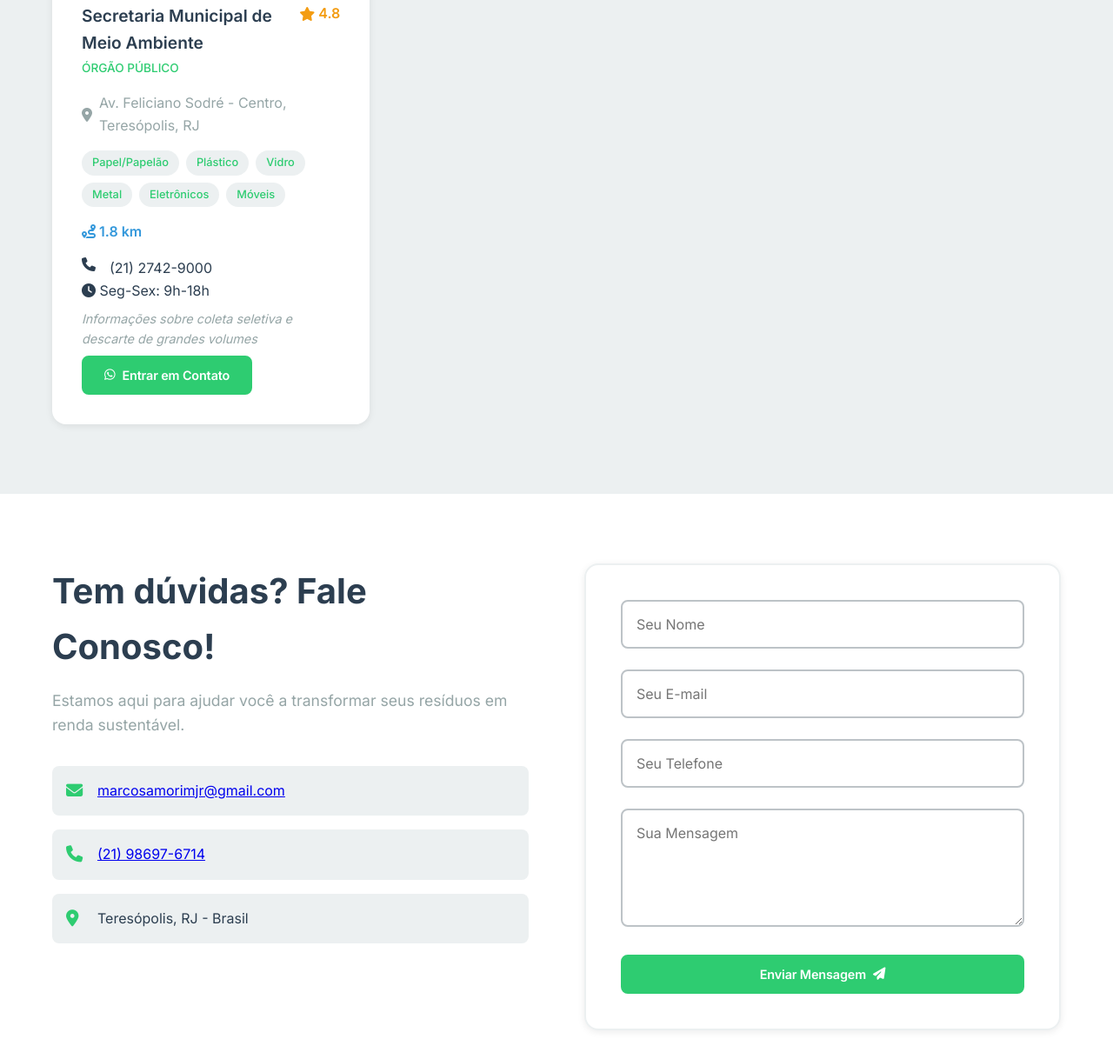
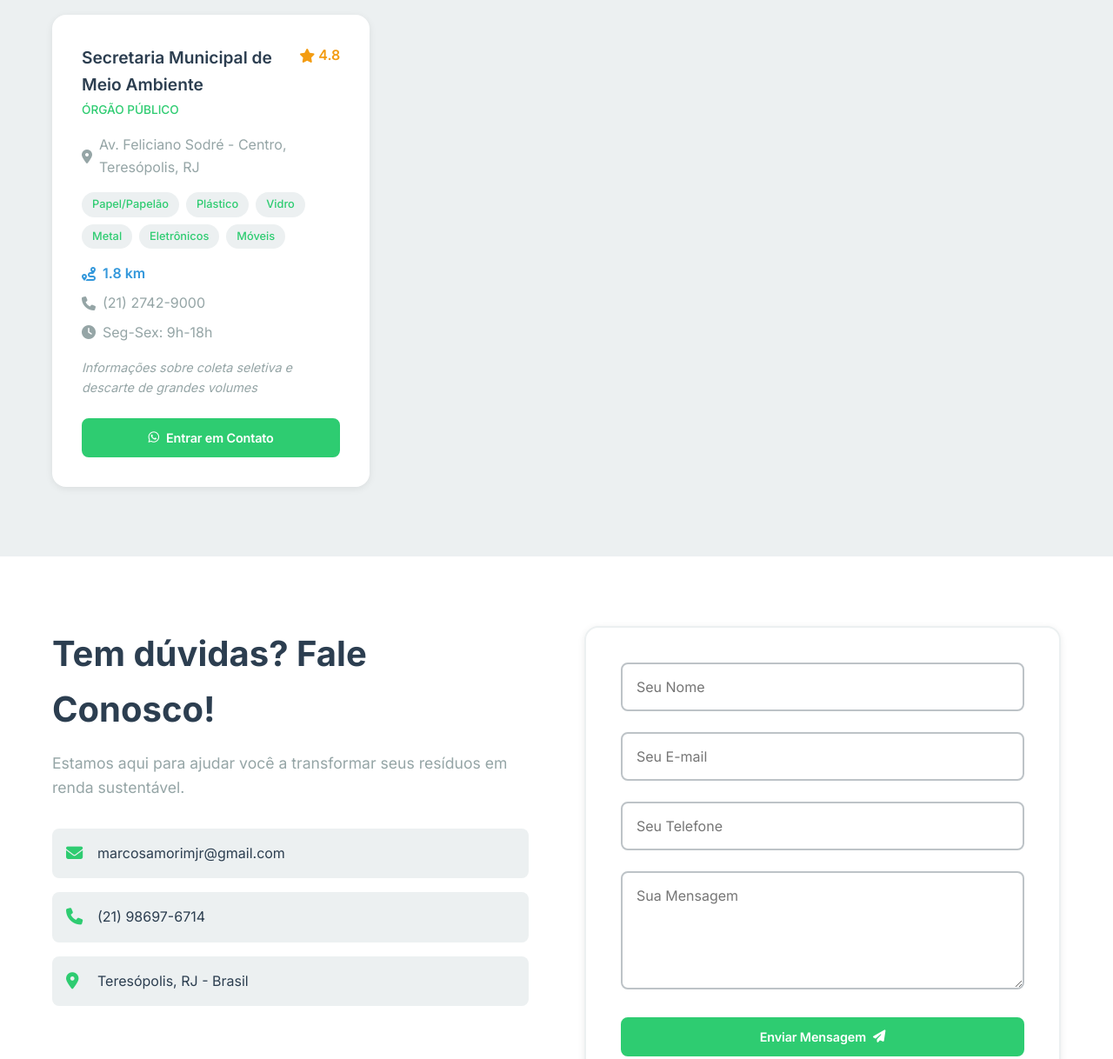
Before and after one commit to MarcosAmorimJr/ReciclaRenda, a plain HTML site: page index.html in a window 1280 px wide. Shown: the part 5855-7073 px from the top of the page at 87% size. Drawn offline with Linux system fonts and the light colour scheme.

Commit message:
correção css

```diff
--- a/style.css
+++ b/style.css
@@ -1,7 +1,7 @@
 /* ReciclaRenda - CSS Otimizado Estilo Tesla */
-/* Desenvolvido por: Marcos Amorim Jr. - Teresopolis, RJ */
+/* Desenvolvido por: Marcos Amorim Jr. - Teresópolis, RJ */
 
-/* ===== RESET E VARIAVEIS CSS ===== */
+/* ===== RESET E VARIÁVEIS CSS ===== */
 :root {
   --primary-color: #2ECC71;
   --primary-dark: #27AE60;
@@ -865,17 +865,38 @@ body {
 .point-distance {
   color: var(--secondary-color);
   font-weight: 600;
-    margin-bottom: 1rem;
+  margin-bottom: 0.5rem;
+  display: flex;
+  align-items: center;
+  gap: 0.5rem;
 }
 
 .point-contact {
   display: flex;
-    gap: 1rem;
-    margin-top: 1rem;
+  align-items: center;
+  gap: 0.5rem;
+  margin-bottom: 0.5rem;
+  color: var(--gray-color);
 }
 
-.point-contact .btn {
-    flex: 1;
+.point-hours {
+  display: flex;
+  align-items: center;
+  gap: 0.5rem;
+  margin-bottom: 1rem;
+  color: var(--gray-color);
+}
+
+.point-description {
+  font-size: 0.9rem;
+  color: var(--gray-color);
+  margin: 0.5rem 0;
+  font-style: italic;
+}
+
+.point-card .btn {
+  width: 100%;
+  margin-top: 1rem;
 }
 
 /* ===== CONTACT SECTION ===== */
@@ -934,6 +955,11 @@ body {
 
 .contact-item:hover i {
   color: white;
+}
+
+.contact-item a {
+  color: inherit;
+  text-decoration: none;
 }
 
 .contact-form {
@@ -1120,6 +1146,7 @@ body {
   text-decoration: none;
   transition: var(--transition);
   font-size: 0.95rem;
+  display: inline-block;
 }
 
 .footer-section a:hover {
```
Lines whose indentation alone changed are shown as unchanged.
